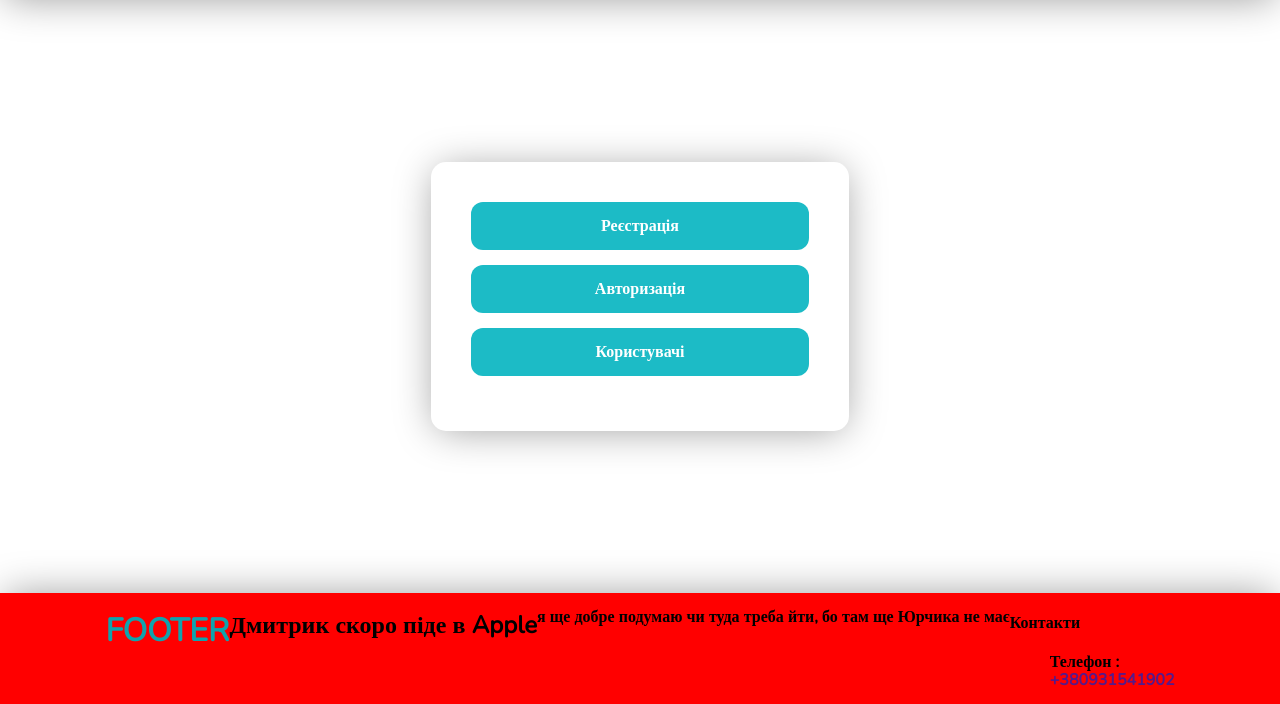
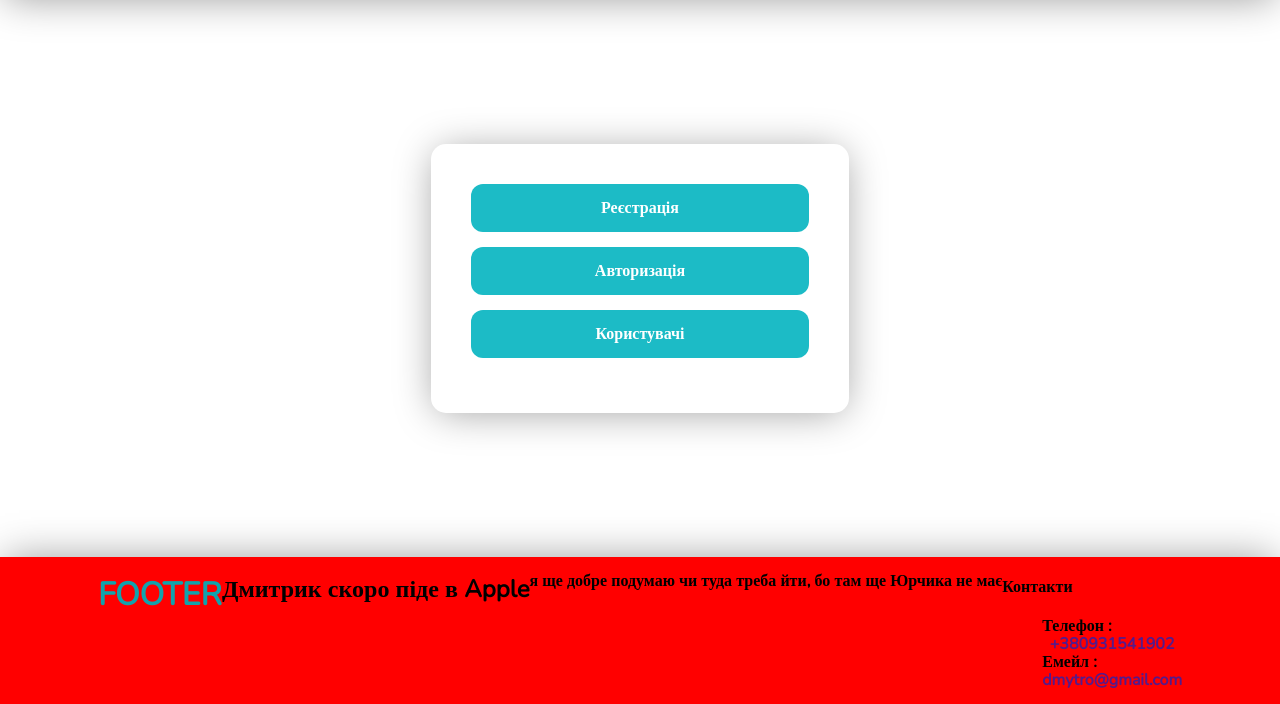
Before and after one commit to Morykvas/git, a PHP site: page /project-shop/index.php in a window 1280 px wide. Shown: the part 96-800 px from the top of the page. Run offline with PHP 8.4, Linux system fonts and the light colour scheme; some libraries are stand-ins or nearby versions.

Commit message:
додаю емейл та телеграм

```diff
--- a/footer.php
+++ b/footer.php
@@ -10,6 +10,7 @@
                             <h4>Контакти</h4>
                             <ul>
                                 <li><span>Телефон : </span><a href="">+380931541902</a></li>
+                                <li><span>Емейл   : </span><a href="">dmytro@gmail.com</a></li>
                             </ul>
                         </div>
                     </div>
```
